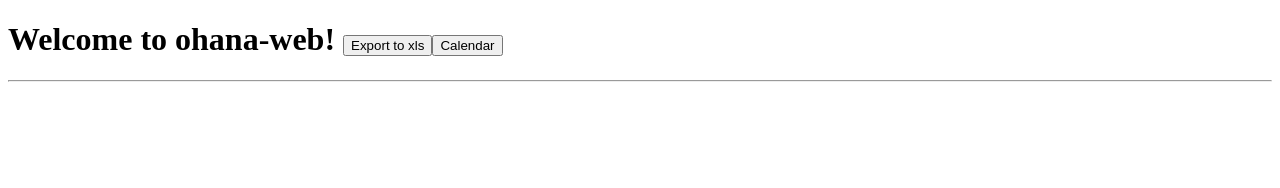
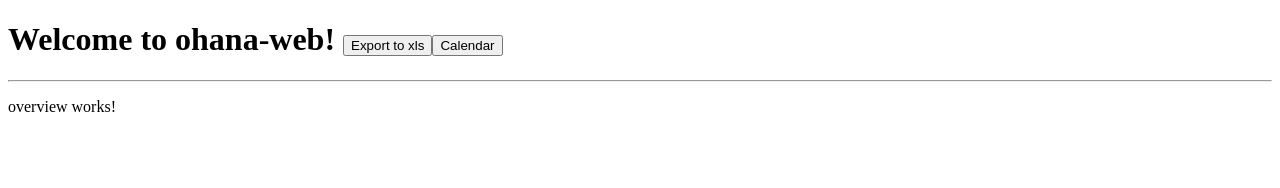
Before and after one commit to zwiep/ohana, an Angular app in the folder ohana-web/: page /dashboard in a window 1280 px wide. Shown: the top 188 px of the page. Built offline with nearby package versions, Linux system fonts and the light colour scheme.

Commit message:
added overview component

```diff
--- a/ohana-web/src/app/app.module.ts
+++ b/ohana-web/src/app/app.module.ts
@@ -5,12 +5,14 @@
 import {AppRoutingModule} from './app-routing.module';
 import {DashboardComponent} from './dashboard/dashboard.component';
 import { HeaderComponent } from './header/header.component';
+import { OverviewComponent } from './overview/overview.component';
 
 @NgModule({
   declarations: [
     AppComponent,
     DashboardComponent,
-    HeaderComponent
+    HeaderComponent,
+    OverviewComponent
   ],
   imports: [
     BrowserModule,
--- a/ohana-web/src/app/dashboard/dashboard.component.html
+++ b/ohana-web/src/app/dashboard/dashboard.component.html
@@ -1 +1,3 @@
 <app-header></app-header>
+<hr>
+<app-overview></app-overview>
--- a/ohana-web/src/app/header/header.component.html
+++ b/ohana-web/src/app/header/header.component.html
@@ -1,6 +1,5 @@
 <h1>
   Welcome to {{ title }}!
-<button mat-raised-button>Export to xls</button>
-<button mat-raised-button>Calendar</button>
+  <button mat-raised-button>Export to xls</button>
+  <button mat-raised-button>Calendar</button>
 </h1>
-<hr>
--- /dev/null
+++ b/ohana-web/src/app/overview/overview.component.html
@@ -0,0 +1,3 @@
+<p>
+  overview works!
+</p>
--- /dev/null
+++ b/ohana-web/src/app/overview/overview.component.ts
@@ -0,0 +1,15 @@
+import { Component, OnInit } from '@angular/core';
+
+@Component({
+  selector: 'app-overview',
+  templateUrl: './overview.component.html',
+  styleUrls: ['./overview.component.scss']
+})
+export class OverviewComponent implements OnInit {
+
+  constructor() { }
+
+  ngOnInit() {
+  }
+
+}
```
Also changed, not shown: ohana-web/src/app/overview/overview.component.scss (added), 1 other file (tests, documents, lock files or other folders).
